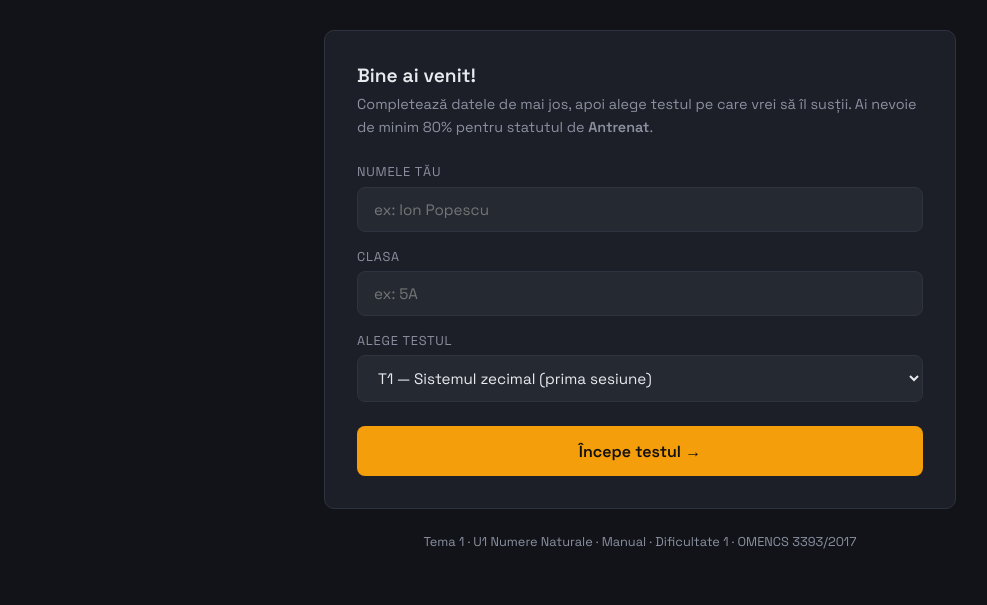
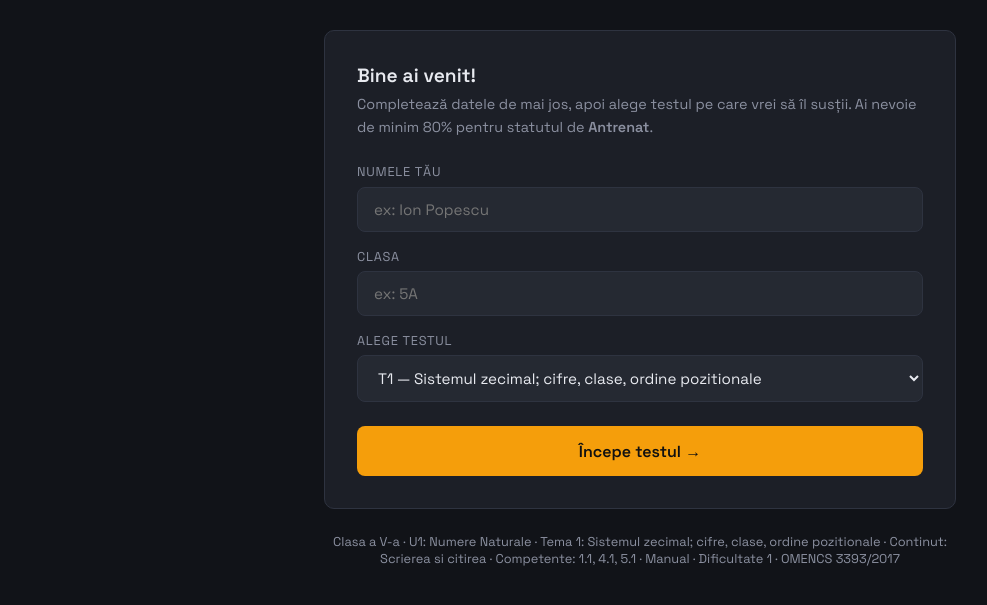
Before and after one commit to Laurst2710/SpeedyMate5, a website: page TESTE/index.html in a window 1280 px wide. Shown: the part 67-672 px from the top of the page, without its empty margins (0-987 px from the left). Drawn offline with Linux system fonts and the light colour scheme.

Commit message:
Update test options and description in index.html Denumire Teste

```diff
--- a/TESTE/index.html
+++ b/TESTE/index.html
@@ -132,16 +132,16 @@ header { padding: 1.2rem 2rem; border-bottom: 1px solid var(--border); display:
     <div class="field">
       <label>Alege testul</label>
       <select id="inp-test">
-        <option value="T1">T1 — Sistemul zecimal (prima sesiune)</option>
-        <option value="T2">T2 — Sistemul zecimal (a doua sesiune)</option>
-        <option value="T3">T3 — Sistemul zecimal (a treia sesiune)</option>
-        <option value="T4">T4 — Sistemul zecimal (a patra sesiune)</option>
+        <option value="T1">T1 — Sistemul zecimal; cifre, clase, ordine pozitionale</option>
+        <option value="T2">T2 — Sistemul zecimal; cifre, clase, ordine pozitionale</option>
+        <option value="T3">T3 — Sistemul zecimal; cifre, clase, ordine pozitionale</option>
+        <option value="T4">T4 — Sistemul zecimal; cifre, clase, ordine pozitionale</option>
       </select>
     </div>
     <button class="btn-primary" onclick="startTest()">Începe testul →</button>
   </div>
   <div style="text-align:center;color:var(--text2);font-size:.8rem;padding:.5rem">
-    Tema 1 · U1 Numere Naturale · Manual · Dificultate 1 · OMENCS 3393/2017
+    Clasa a V-a · U1: Numere Naturale · Tema 1: Sistemul zecimal; cifre, clase, ordine pozitionale · Continut: Scrierea si citirea · Competente: 1.1, 4.1, 5.1 · Manual · Dificultate 1 · OMENCS 3393/2017
   </div>
 </div>
 
```
